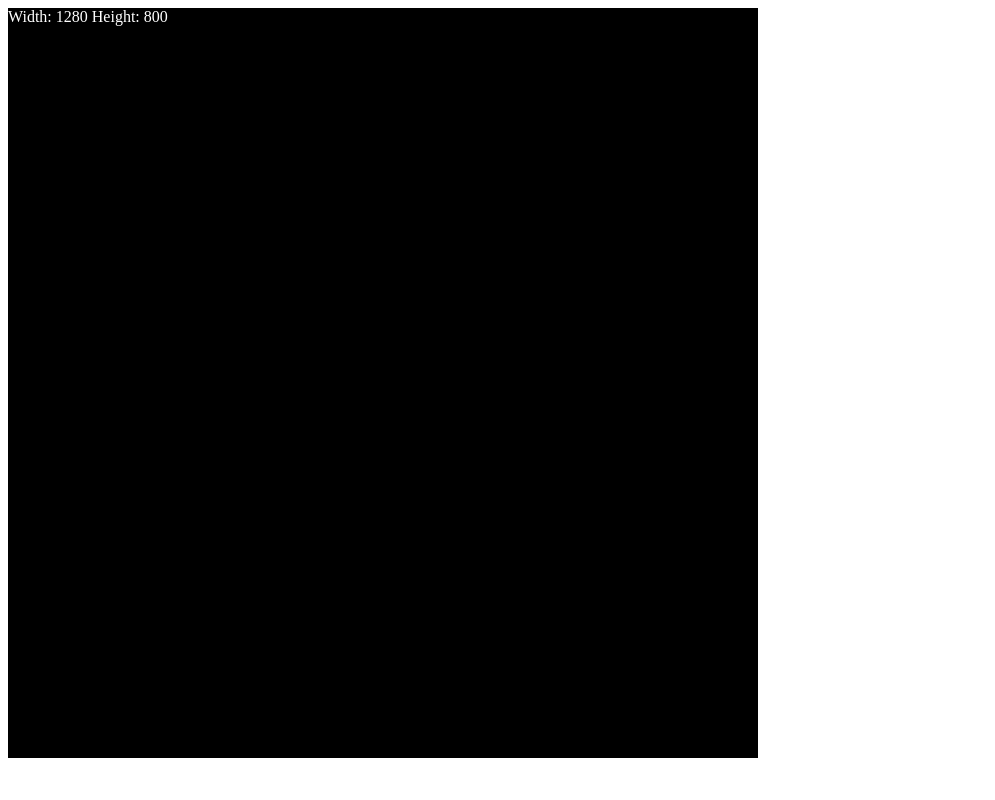
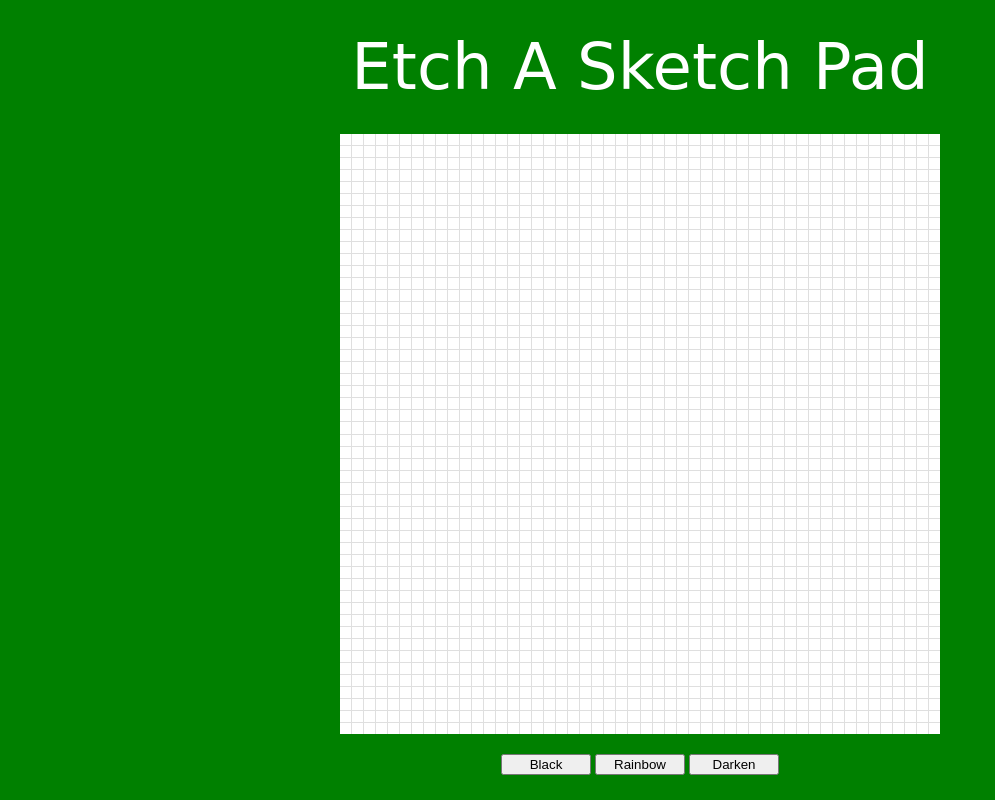
Before and after one commit to thegoldensheep/etch_a_sketch, a plain HTML site: page index.html in a window 1280 px wide. Shown: the whole page, without its empty margins (0-995 px from the left). Drawn offline with Linux system fonts and the light colour scheme.

Commit message:
Created everything...whoops

```diff
--- a/index.html
+++ b/index.html
@@ -1,8 +1,18 @@
 <!DOCTYPE html lang="EN">
 <html>
   <head>
+    <link rel="stylesheet" type="text/css" href="style.css">
+    <meta charset="UTF-8">
+    <title>Etch-a-Sketch</title>
   </head>
-  <body>
+  <body id="indexBody">
+        <div id="header">Etch A Sketch Pad</div>
+
+        <div id="buttons">
+          <button id="blackButton" class="button" onclick="changeMode(1)">Black</button>
+          <button id="rainbowButton" class="button" onclick="changeMode(2)">Rainbow</button>
+          <button id="DarkenButton" class="button" onclick="changeMode(3)">Darken</button>
+        </div>
       <script src="script.js"></script>
   </body>
 </html>
--- a/script.js
+++ b/script.js
@@ -1,10 +1,56 @@
-console.log("initated");
-const container = document.createElement('div');
-const windowWidth = window.innerWidth;
-const windowHeight = window.innerHeight;
-const smallerOfWidthOrHeight = windowWidth > windowHeight ? windowHeight - 50 : windowWidth - 50;
+let currentColumnCount = 50;
+let currentMode = 1;
 
-container.style.cssText = 'color: white ; background-color : black ; width: ' + smallerOfWidthOrHeight
-  + 'px ; height: '+ smallerOfWidthOrHeight + 'px;';
-container.innerHTML = '<p>Width: '+windowWidth+' Height: '+windowHeight+'</p>';
-document.body.appendChild(container);
+function setupGrid(rowColumnCount){
+  let gridDiv = document.getElementById('grid');
+  if(gridDiv == null){
+    gridDiv = document.createElement('div');
+  } else {
+    let pageContainer = document.getElementById('pageContainer').removeChild(gridDiv).innerHTML = '';
+    gridDiv = document.createElement('div');
+  }
+
+  gridDiv.setAttribute("id", "grid");
+  gridDiv.style.cssText = "--sideSize:"+rowColumnCount+";";
+  document.getElementById('header').insertAdjacentElement('afterEnd',gridDiv, document.getElementById('header'));
+
+  let i = 0;
+  while(i < rowColumnCount){
+    let j = 0;
+    while(j < rowColumnCount){
+      let newBlockDiv = document.createElement('div');
+      newBlockDiv.setAttribute("id", "block");
+      newBlockDiv.style = 'background-color: rgb(255,255,255);';
+      newBlockDiv.addEventListener('mouseover', mouseOver);
+      gridDiv.appendChild(newBlockDiv);
+      j++;
+    }
+    i++;
+  }
+
+}
+
+function mouseOver(){
+  if(currentMode === 1){
+    this.style = 'background-color: rgb(0,0,0);'
+  } else if(currentMode === 2) {
+    this.style = 'background-color: rgb('+Math.random()*255+','+Math.random()*255+','+Math.random()*255+');'
+  }else if(currentMode === 3){
+    this.style = getDarkerColor(this.style.cssText);
+  }
+
+  function getDarkerColor(currentRGB){
+    let strRGB = String(currentRGB).split('rgb(')[1];
+    strRGB = strRGB.split(',');
+    let redValue = parseInt(strRGB[0])-25;
+    let greenValue = parseInt(strRGB[1])-25;
+    let blueValue = parseInt(strRGB[2])-25;
+    return 'background-color: rgb('+redValue+','+greenValue+','+blueValue+');';
+  }
+}
+
+function changeMode(mode){
+  currentMode = mode;
+}
+
+setupGrid(currentColumnCount);
--- a/style.css
+++ b/style.css
@@ -0,0 +1,44 @@
+#indexBody{
+  margin:0;
+  padding:0;
+  background-color: green;
+}
+
+
+
+#header {
+  margin: auto;
+  text-align: center;
+  padding: 30px 0 30px 0;
+  font-family: cursive;
+  color: white;
+  font-size: 64px;
+}
+
+#grid{
+  display:grid;
+  grid-template-columns: repeat(var(--sideSize), 1fr);
+  grid-template-rows: repeat(var(--sideSize), 1fr);
+  grid-column: 2 / 3;
+  margin-top: 50px;
+  grid-column-gap: 1px;
+  grid-row-gap: 1px;
+  background-color: #dfdfdf;
+  margin: auto;
+  width:600px;
+  height:600px;
+}
+
+#block{
+  z-index:5;
+}
+
+.button {
+  display: inline-block;
+  width:90px;
+}
+
+#buttons {
+  text-align:center;
+  margin-top:20px;
+}
```
